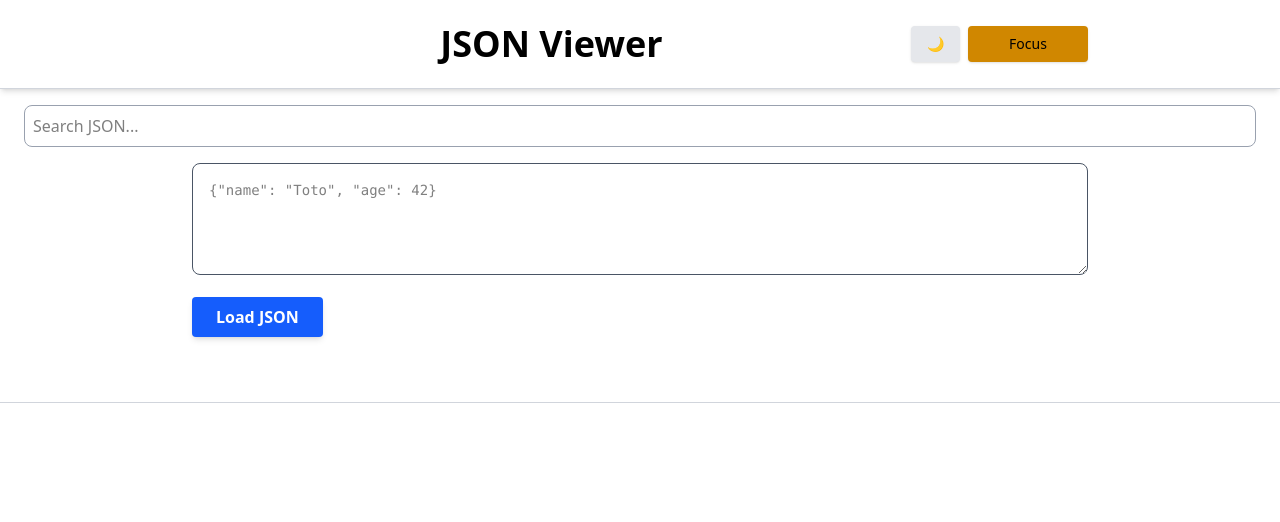
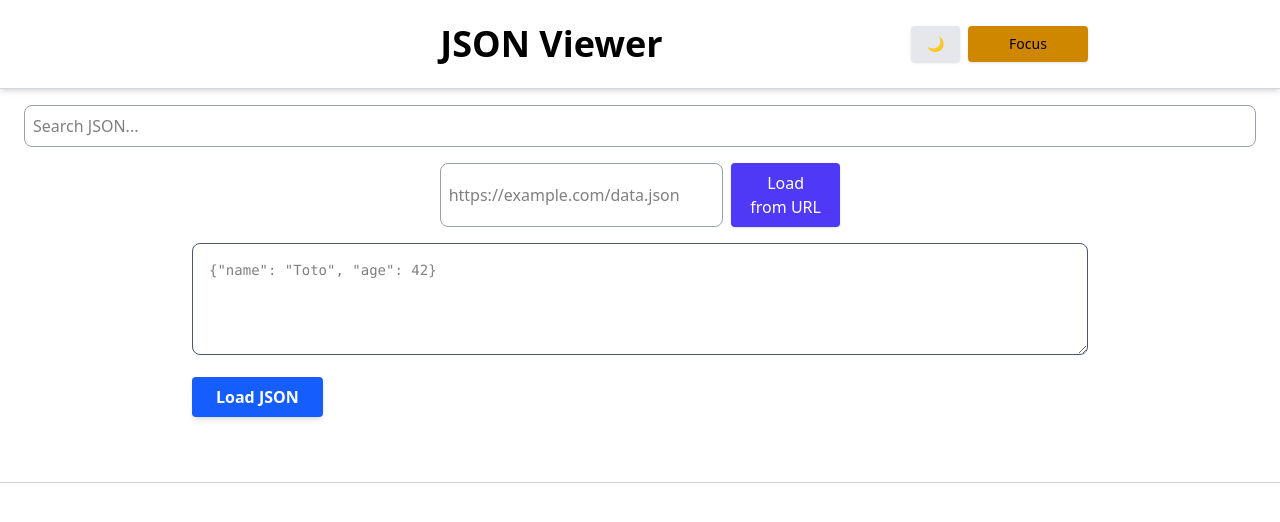
Before and after one commit to sullytobias/json-viewer, a React (Vite) app: page / in a window 1280 px wide. Shown: the top 522 px of the page. Built offline with nearby package versions, Linux system fonts and the light colour scheme.

Commit message:
Adding JSON from URL

```diff
--- a/src/App.tsx
+++ b/src/App.tsx
@@ -4,12 +4,14 @@ import TreeView from "./components/TreeView";
 import Breadcrumb from "./components/Breadcrumb";
 import { JsonValue, useJson } from "./stores/useJsonStore";
 import { useTheme } from "./hooks/useTheme";
+import { handleLoadFromUrl } from "./utils/handleLoadFromUrl";
 
 export default function App() {
   const [input, setInput] = useState<string>("");
   const [showOnlyTree, setShowOnlyTree] = useState(false);
   const [loading, setLoading] = useState(false);
   const [searchQuery, setSearchQuery] = useState<string>("");
+  const [urlInput, setUrlInput] = useState("");
 
   const { theme, toggleTheme } = useTheme();
   const { setJson } = useJson();
@@ -79,6 +81,26 @@ export default function App() {
           className="w-full p-2 text-black dark:text-white bg-white dark:bg-gray-800 border border-gray-400 dark:border-gray-600 rounded-lg focus:outline-none focus:border-blue-500"
         />
       </motion.div>
+
+      <div className="max-w-4xl mx-auto mt-4 space-y-2">
+        <div className="flex gap-2">
+          <input
+            type="text"
+            value={urlInput}
+            onChange={(e) => setUrlInput(e.target.value)}
+            placeholder="https://example.com/data.json"
+            className="w-full p-2 text-black dark:text-white bg-white dark:bg-gray-800 border border-gray-400 dark:border-gray-600 rounded-lg focus:outline-none focus:border-blue-500"
+          />
+          <button
+            onClick={() =>
+              handleLoadFromUrl(urlInput, setLoading, setJson, setInput)
+            }
+            className="bg-indigo-600 hover:bg-indigo-700 text-white px-4 py-2 rounded shadow"
+          >
+            Load from URL
+          </button>
+        </div>
+      </div>
 
       <motion.main layout className="flex-1 overflow-hidden flex flex-col">
         {!showOnlyTree && (
--- /dev/null
+++ b/src/utils/handleLoadFromUrl.ts
@@ -0,0 +1,34 @@
+export const handleLoadFromUrl = async (
+  urlInput,
+  setLoading,
+  setJson,
+  setInput
+) => {
+  if (!urlInput) {
+    alert("Please enter a URL.");
+    return;
+  }
+
+  setLoading(true);
+  try {
+    const response = await fetch(urlInput);
+
+    if (!response.ok) {
+      throw new Error(`HTTP error ${response.status}`);
+    }
+
+    const contentType = response.headers.get("content-type");
+    if (!contentType?.includes("application/json")) {
+      throw new Error("URL does not return JSON content");
+    }
+
+    const json = await response.json();
+    setJson(json);
+    setInput(JSON.stringify(json, null, 2));
+  } catch (error: any) {
+    console.error("Fetch error:", error);
+    alert(`❌ Failed to load JSON: ${error.message}`);
+  } finally {
+    setLoading(false);
+  }
+};
```
